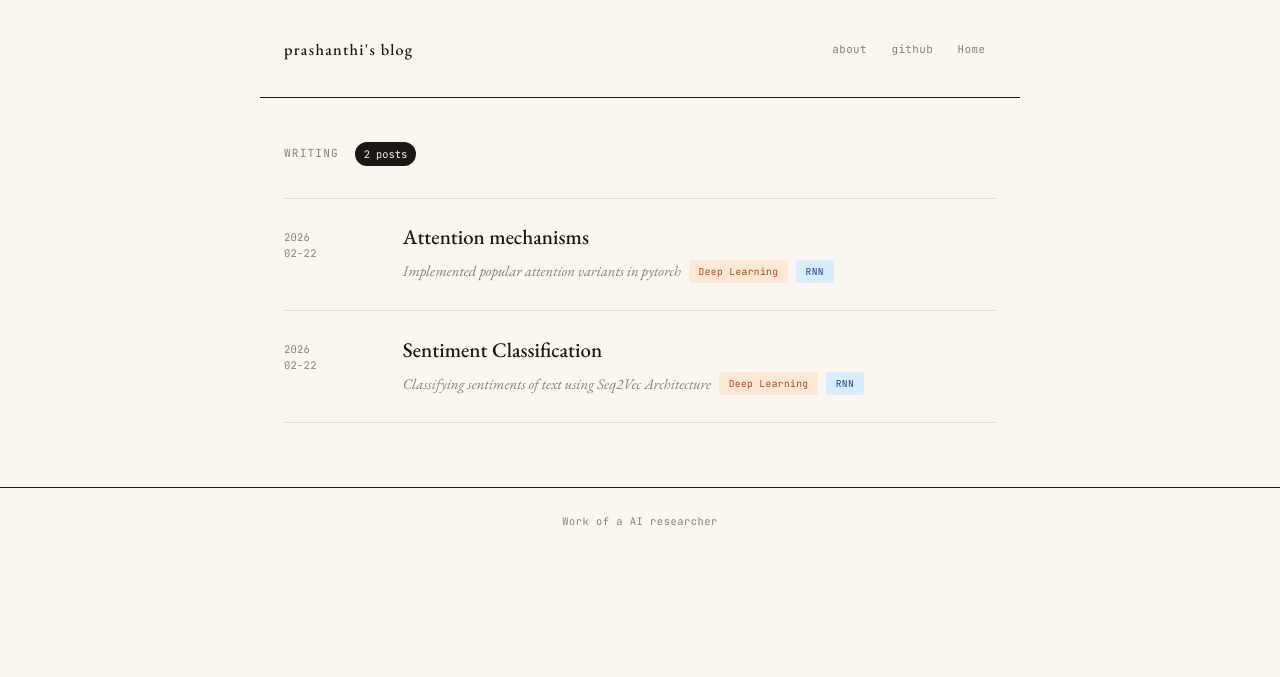
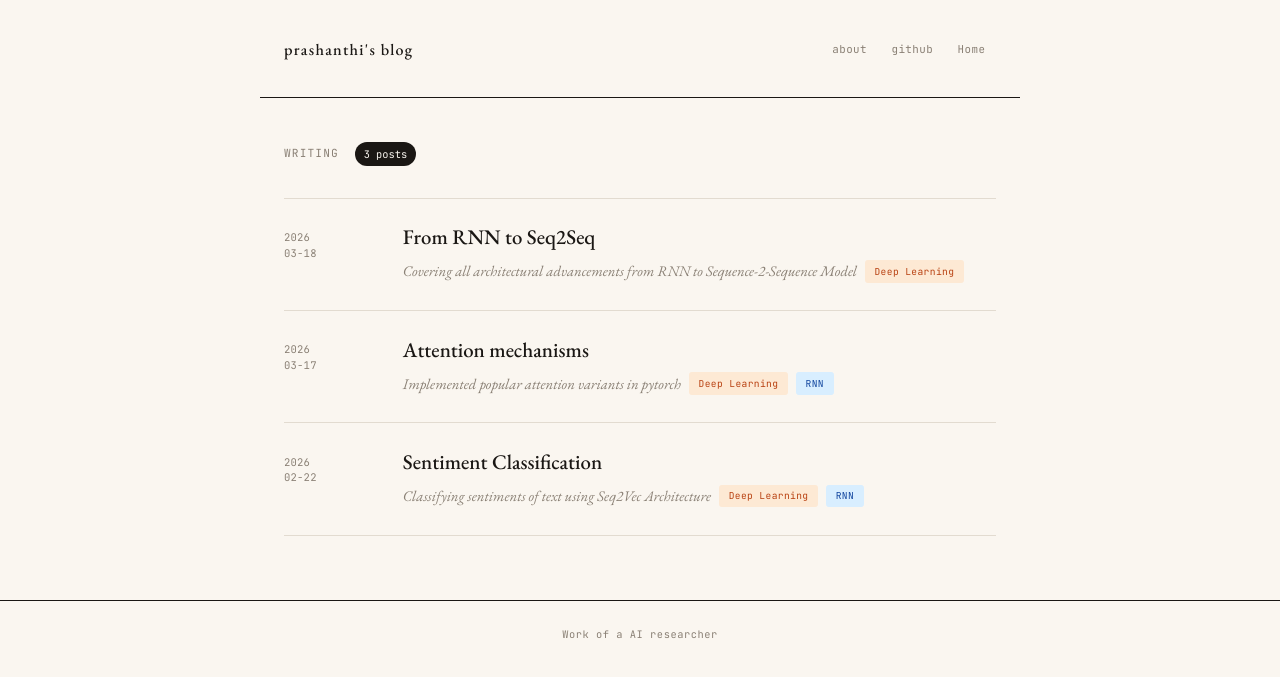
Before and after one commit to prxshxnti/prxshxnti.github.io, a Jekyll site: the page built from index.html, in a window 1280 px wide. Shown: the top 677 px of the page. Built offline with Jekyll 4.4.1, drawn with Linux system fonts in a browser that asks for light colours; some of the changed lines change nothing that is shown.

Commit message:
Created new blog on sequence to sequence architectures

````diff
--- a/_posts/2026-03-17-Attention-mechanisms.md
+++ b/_posts/2026-03-17-Attention-mechanisms.md
@@ -1,7 +1,7 @@
 ---
 layout: post
 title: "Attention mechanisms"
-date: 2026-02-22
+date: 2026-03-17
 excerpt: "Implemented popular attention variants in pytorch"
 tags:
   - name: Deep Learning
--- /dev/null
+++ b/_posts/2026-03-18-From-RNN-To-Seq2Seq.md
@@ -0,0 +1,357 @@
+---
+layout: post
+title: "From RNN to Seq2Seq"
+date: 2026-03-18
+excerpt: "Covering all architectural advancements from RNN to Sequence-2-Sequence Model"
+tags:
+  - name: Deep Learning
+    color: orange
+---
+
+Let us assume the core NLP problem we are facing right now is, we have sequences of data everywhere. We know how to process numeric data in deep learning, we know how to process image data in deep learning. What about textual data?
+Can a Fully connected network or a Convolutional Network understand sentences ?
+
+To understand more clearly, let's take a movie review, where we have to classify whether its negative feedback or positive feedback. We know that no movie reviews are expressed in numbers or image data.
+Movie reviews are textual content and such kind of information need to be processed in deep learning as well. There are lot of other tasks that has textual data, For example, Translation, Question and Answering, Text Summarization.
+
+## Why Can't we process textual data using Fully connected Network ?
+
+FC Network expects inputs in fixed size, we can't always give sentences in fixed number of words. That would kill the creativity in text. Positional order of the words is missed. Network can't capture temporal dependency, it doesn't have a time axis or a memory holding element.
+
+## Recurrent Neural Networks
+
+This concept was introduced to make the neuron remember previous words.
+
+<figure>
+  <img src="/images/rnn_equation.png" alt="RNN Equation">
+  <figcaption>RNN Equation</figcaption>
+</figure>
+
+Example sentence: The movie Materialists is a great movie.
+
+Each word in the sentence is considered as a timestep. For first timestep the neuron processes 'The' word, In the second timestep the neuron processes 'movie' word.
+At the 6th time step, the neuron processes 'great' word. Neuron creates a memory vector (h_t) using the past memory (h_t-1) and current input (x_t) at each timestep.
+
+At the 6th time step, the past memory vector contains a compressed information of words from all 5 timesteps and it process 'great' word as x_T and generates the updated memory vector.
+
+## Seq2Vec and Ses2Seq Architectures
+
+A sentence is a sequence and a word is a vector.
+1. For a task like sentiment classification of a movie review, the input is a sentence and output is a word (Negative/Positive). This architecture is called Sequence to Vector.
+It takes a review(Sequence) and gives out a sentiment(vector).
+2. For a task like translation from one language to another, the input is a sentence and the output is also a sentence. Example it takes a english sentence and gives out a german translated sentence , given that the task is german translation.
+This architecture is called Sequence to Sequence.
+
+For Seq2Vec architecture, refer to my blog on Sentiment classification. In the blog we will cover Seq2Seq architecture using a encoder-decoder system.
+The idea here is we have not used a complex NLP task like language translation, but a sequential task like Reverse a sequence to understand how the system's model temporal dependencies and understand long memory.
+In order to learn how these architectures(RNN -> LSTM -> GRU -> ATTENTION -> TRANSFORMER ), we have to use diagnostic experiments.
+Trying to learn/train/develop a neural network on natural language with noisy, complex dataset is like introducing more complexity than just learning
+In order to learn, it should involve controlled experiments, stimulated datasets created in the purpose to understand the mechanism
+
+Now questions are :
+
+Can this architecture store long-term information?
+
+Can it align positions across sequences?
+
+Can it generalize to longer inputs?
+
+Natural language datasets are messy: multiple valid outputs, grammar variations, noise, ambiguous alignments. So improvements in architecture become hard to measure.
+Algorithmic tasks are deterministic (clear correct answer), controlled difficulty (adjust sequence length [ train on <10 sequences, test on > 50 sequences. Rnn - 0%, lstm - 20%, attention - 50% and transformer-100%), interpretable ( We can clearly see the attention map)
+
+## 1. Vanilla RNN
+
+In our first architecture, we have used plain old RNN cell to build encoder and decoder. Lets talk about embeddings, we have words in sentence or a number in a list of numbers. Each unit is holding a meaning with respective of the task.
+We cannot pass raw words / raw number to the model, we add a trainable embedding layer, that learns a vector capturing the semantic meaning of a token.
+Encoder takes in this sequence of embedding vectors( every word in a sentence is turned to a vector, sentence is a sequence) and generates 2 kinds of results.
+A RNN cell gives outputs of neurons at each timesteps and final memory vector of last timestep. Remember output at a timestep is built using a memory vector at that timestep.
+
+In the encoder we take a sequence and give out a vector. In the decoder we take a vector and give out a sequence. As per the code the encoder takes the embedding vectors and results the final hidden state.
+This final hiddens state is used in decoder to generate a sequence of outputs. Finally, the output layer assigns probability for each token in vocabulary based on previous computations.
+
+
+```python
+class ReverseTaskV0(nn.Module):
+    """
+    This Architecture involves the usage of a Encoder - Decoder system connected by a context vector
+    The encoder/decoder architecture is build using a vanilla RNN
+    """
+    def __init__(self):
+        super().__init__()
+        self.enc_embeddings = nn.Embedding(VOCAB_SIZE, EMBEDDING_DIM)
+        self.encoder = nn.RNN(input_size=EMBEDDING_DIM, hidden_size=HIDDEN_SIZE, batch_first=True)
+
+        self.dec_embeddings = nn.Embedding(VOCAB_SIZE, EMBEDDING_DIM)
+        self.decoder = nn.RNN(input_size=EMBEDDING_DIM, hidden_size=HIDDEN_SIZE, batch_first=True)
+        self.output_layer = nn.Linear(in_features=HIDDEN_SIZE, out_features=VOCAB_SIZE)
+
+    def forward(self, enc_inputs, dec_inputs):
+        """
+        :param enc_inputs: (B, S) -> 32, 10
+        :param dec_inputs: (B, S) -> 32, 10
+        :return: logits -> (B, S, Vocab_size) -> 32, 10, 20
+        """
+        enc_emb = self.enc_embeddings(enc_inputs) #(B, S, emb_dim) -> 32, 10, 32
+        enc_out, enc_hidden = self.encoder(enc_emb) #(B, S, H), (L, B, H) -> (32, 10, 16), (1, 32, 16)
+
+        dec_emb = self.dec_embeddings(dec_inputs)#(B, S, emb_dim) -> 32, 10, 32
+        dec_out, dec_hidden = self.decoder(dec_emb, enc_hidden) #(B, S, H), (L, B, H) -> (32, 10, 16), (1, 32, 16)
+        logits = self.output_layer(dec_out) #B, S, V -> 32, 10, 20
+        return logits
+```
+
+Problem we face with this architecture is vanishing gradient problem. Long sentences cause the model to forget earlier words.
+"The movie that I watched yesterday with my friend was amazing" . The word "movie" might influence "amazing", but RNN forgets it.
+
+## 2. LSTM (Long Short-Term Memory)
+
+Vanilla RNNs struggle with long sentences. They tend to forget earlier words due to the **vanishing gradient problem**. LSTM solves this by introducing **gates**.
+
+### The Three Gates
+
+- Forget Gate → decides what to erase
+- Input Gate → decides what to store
+- Output Gate → decides what to expose
+
+### Intuition
+
+Think of LSTM as a smart notebook:
+- It erases irrelevant information
+- It writes down important information
+- It reads selectively when needed
+
+This allows the model to remember important words even after many timesteps.
+
+```python
+
+class ReverseTaskV1(nn.Module):
+    """
+    This Architecture uses LSTM cell
+    """
+    def __init__(self):
+        super().__init__()
+        self.enc_embeddings = nn.Embedding(VOCAB_SIZE, EMBEDDING_DIM)
+        self.encoder = nn.LSTM(input_size=EMBEDDING_DIM, hidden_size=HIDDEN_SIZE, batch_first=True)
+        self.dec_embeddings = nn.Embedding(VOCAB_SIZE, EMBEDDING_DIM)
+        self.decoder = nn.LSTM(input_size=EMBEDDING_DIM, hidden_size=HIDDEN_SIZE, batch_first=True)
+        self.output_layer = nn.Linear(in_features=HIDDEN_SIZE, out_features=VOCAB_SIZE)
+
+    def forward(self, enc_inputs, dec_inputs):
+        enc_emb = self.enc_embeddings(enc_inputs)
+        enc_out, (enc_hidden, enc_cell) = self.encoder(enc_emb)
+        dec_emb = self.dec_embeddings(dec_inputs)
+        dec_out, (dec_hidden, dec_cell) = self.decoder(dec_emb, (enc_hidden, enc_cell))
+        logits = self.output_layer(dec_out)
+        return logits
+
+```
+## 3. GRU (Gated Recurrent Unit)
+
+LSTM solved the long-term memory problem in RNNs, but it introduced a more complex architecture with multiple gates.
+
+GRU was proposed as a simpler alternative.
+
+Instead of three gates (like in LSTM), GRU uses only two:
+- Update gate → decides how much past information to keep
+- Reset gate → decides how much past information to forget
+
+### Intuition
+
+If LSTM is a smart notebook with multiple control switches,
+GRU is a more streamlined version — fewer controls, but still effective.
+
+It combines the memory and hidden state into a single representation, making it:
+- simpler
+- faster to train
+- often comparable in performance to LSTM
+
+Because of this, GRUs are widely used when we want a balance between performance and efficiency.
+
+```python
+
+class ReverseTaskV2(nn.Module):
+    """
+    This Architecture uses GRU cell
+    """
+    def __init__(self):
+        super().__init__()
+        self.enc_embeddings = nn.Embedding(VOCAB_SIZE, EMBEDDING_DIM)
+        self.encoder = nn.GRU(input_size=EMBEDDING_DIM, hidden_size=HIDDEN_SIZE, batch_first=True)
+        self.dec_embeddings = nn.Embedding(VOCAB_SIZE, EMBEDDING_DIM)
+        self.decoder = nn.GRU(input_size=EMBEDDING_DIM, hidden_size=HIDDEN_SIZE, batch_first=True)
+        self.output_layer = nn.Linear(in_features=HIDDEN_SIZE, out_features=VOCAB_SIZE)
+
+    def forward(self, enc_inputs, dec_inputs):
+        enc_emb = self.enc_embeddings(enc_inputs)
+        enc_out, enc_hidden = self.encoder(enc_emb)
+        dec_emb = self.dec_embeddings(dec_inputs)
+        dec_out, dec_hidden = self.decoder(dec_emb, enc_hidden)
+        logits = self.output_layer(dec_out)
+        return logits
+
+```
+## 4. Bidirectional GRU Encoder–Decoder
+
+So far, we have seen that RNNs (and even LSTMs/GRUs) process a sentence **from left to right**. But language is not always understood in one direction.
+For example: "I went to the bank to withdraw money" / "I sat near the river bank"
+The meaning of the word *"bank"* depends not just on the past words, but also on the words that come after it.
+
+### Bidirectional Encoder
+
+To solve this, we use a **bidirectional GRU encoder**.
+It reads the sentence in two directions:
+- Forward (left → right)
+- Backward (right → left)
+
+This gives us two hidden states: One capturing past context, One capturing future context. We combine these two to form a richer **context vector**.
+
+### Connecting Encoder to Decoder
+
+In this architecture:
+- The encoder produces two final hidden states (forward + backward)
+- We concatenate them to form a single context vector
+- This context vector is used to initialize the decoder
+Since the encoder is bidirectional, its output size doubles (2 × hidden size),so the decoder is designed to match this dimension.
+
+### Intuition
+
+Instead of understanding a sentence only from the past, the model now understands each word using **both past and future context**, leading to better sequence representations. Additionally, we would never have bidirectional encoders, because we always generate text from left to right
+
+```python
+class ReverseTaskV3(nn.Module):
+    """
+    This architecture involves the use of bidirectional encoders using GRU cell
+    """
+    def __init__(self):
+        super().__init__()
+        self.enc_embeddings = nn.Embedding(VOCAB_SIZE, EMBEDDING_DIM)
+        self.encoder = nn.GRU(input_size=EMBEDDING_DIM, hidden_size=HIDDEN_SIZE, batch_first=True, bidirectional=True)
+        self.dec_embeddings = nn.Embedding(VOCAB_SIZE, EMBEDDING_DIM)
+        self.decoder = nn.GRU(input_size=EMBEDDING_DIM, hidden_size=2*HIDDEN_SIZE, batch_first=True)
+        self.output_layer = nn.Linear(2*HIDDEN_SIZE, VOCAB_SIZE)
+
+    def forward(self, enc_inputs, dec_inputs):
+        #(B, S) and (B, S)
+        enc_emb = self.enc_embeddings(enc_inputs) #B, S, E
+        enc_outputs, enc_hidden  = self.encoder(enc_emb) #(B, S, 2*H), (2, B, H)
+
+        contex_vector = torch.cat([enc_hidden[0], enc_hidden[1]], dim=1) # (B, H ) + (B, H) along 1 = (B, 2*H)
+        contex_vector = contex_vector.unsqueeze(0) #1, B, 2*H
+
+        dec_emb = self.dec_embeddings(dec_inputs) #B, S, E
+        dec_outputs, dec_hidden = self.decoder(dec_emb, contex_vector) #(B, S, 2*H), (1, B, 2*H)
+        logits = self.output_layer(dec_outputs) #B, S, 2*H -> B, S, Vocabsize
+        return logits
+```
+## 5. Bidirectional GRU with Bridge Layer
+
+In the previous architecture, we used a bidirectional encoder and directly passed its concatenated hidden states (2 × hidden size) to the decoder. However, this creates a mismatch:
+- Encoder produces a **larger representation (2H)**
+- Decoder expects a **smaller hidden size (H)**
+
+### Bridge Layer
+
+To solve this, we introduce a **bridge layer**. The bridge is a simple linear transformation:
+- It takes the concatenated encoder states (2H)
+- Compresses them into a smaller vector (H)
+
+### Why is this useful?
+Instead of forcing the decoder to adapt to a larger hidden size, we **adapt the encoder output to match the decoder**.
+
+### Intuition
+Think of the bidirectional encoder as producing a **rich but large summary** of the sentence. The bridge layer acts like a **translator or compressor**, converting that rich representation into a form the decoder can efficiently use.
+
+```python
+
+class ReverseTaskV4(nn.Module):
+    """
+    This architecture involves the use of bidirectional encoders using GRU cell and bridge layer
+    """
+    def __init__(self):
+        super().__init__()
+        self.enc_embeddings = nn.Embedding(VOCAB_SIZE, EMBEDDING_DIM)
+        self.encoder = nn.GRU(input_size=EMBEDDING_DIM, hidden_size=HIDDEN_SIZE, batch_first=True, bidirectional=True)
+        self.bridge = nn.Linear(2*HIDDEN_SIZE, HIDDEN_SIZE)
+        self.dec_embeddings = nn.Embedding(VOCAB_SIZE, EMBEDDING_DIM)
+        self.decoder = nn.GRU(input_size=EMBEDDING_DIM, hidden_size=HIDDEN_SIZE, batch_first=True)
+        self.output_layer = nn.Linear(HIDDEN_SIZE, VOCAB_SIZE)
+
+    def forward(self, enc_inputs, dec_inputs):
+        #(B, S) and (B, S)
+        enc_emb = self.enc_embeddings(enc_inputs) #B, S, E
+        enc_outputs, enc_hidden  = self.encoder(enc_emb) #(B, S, 2*H), (2, B, H)
+
+        contex_vector = torch.cat([enc_hidden[0], enc_hidden[1]], dim=1) # (B, H ) + (B, H) along 1 = (B, 2*H)
+        contex_vector = self.bridge(contex_vector) #B, H
+        contex_vector = contex_vector.unsqueeze(0) #1, B, H
+
+        dec_emb = self.dec_embeddings(dec_inputs) #B, S, E
+        dec_outputs, dec_hidden = self.decoder(dec_emb, contex_vector) #(B, S, H), (1, B, H)
+        logits = self.output_layer(dec_outputs) #B, S, H -> B, S, Vocab size
+        return logits
+
+```
+
+## 6. Deep Bidirectional GRU (Stacked RNN Layers)
+
+So far, we improved our model by:
+- Adding bidirectionality → better context
+- Adding a bridge layer → better compatibility
+
+Now, we take it one step further: **depth**.
+
+### Why Deep RNNs?
+
+A single RNN layer learns a representation of the sequence, but it may not capture all levels of abstraction.
+By stacking multiple RNN layers:
+- Lower layers capture simple patterns (local dependencies)
+- Higher layers capture more complex patterns (long-range relationships)
+
+The encoder now has **3 stacked GRU layers**. Since it is bidirectional, we get: 3 layers × 2 directions = **6 hidden states**
+Each layer produces its own hidden states,but not all are equally useful for decoding. We take only the **top-most layer's forward and backward states**:
+These contain the most refined representation. We then Concatenate them → (2H) and Pass through the bridge → (H)
+
+The decoder is also **3 layers deep**, so it expects an initial hidden state for each layer. To handle this: We duplicate the context vector across all decoder layers
+
+### Intuition
+
+Think of this as a **hierarchical understanding of the sentence**, where the First layer captures basic word relationships, Second layer captures phrase-level understanding, Third layer captures full sentence meaning.
+
+```python
+
+class ReverseTaskV5(nn.Module):
+    """
+    This architecture involves the use of bidirectional encoders using GRU cell and bridge layer and increased layers
+    DEEP RNN
+    """
+    def __init__(self):
+        super().__init__()
+        self.enc_embeddings = nn.Embedding(VOCAB_SIZE, EMBEDDING_DIM)
+        self.encoder = nn.GRU(input_size=EMBEDDING_DIM, hidden_size=HIDDEN_SIZE, batch_first=True,
+                              bidirectional=True, num_layers=3)
+        self.bridge = nn.Linear(2*HIDDEN_SIZE, HIDDEN_SIZE)
+        self.dec_embeddings = nn.Embedding(VOCAB_SIZE, EMBEDDING_DIM)
+        self.decoder = nn.GRU(input_size=EMBEDDING_DIM, hidden_size=HIDDEN_SIZE, batch_first=True, num_layers=3)
+        self.output_layer = nn.Linear(HIDDEN_SIZE, VOCAB_SIZE)
+
+    def forward(self, enc_inputs, dec_inputs):
+        #(B, S) and (B, S)
+        enc_emb = self.enc_embeddings(enc_inputs) #B, S, E
+        #for bidirectional GRU with one layer : 2 directions, bidirectional GRU with 3 layers - 6 directions ( num layers * num directions)
+        enc_outputs, enc_hidden  = self.encoder(enc_emb) #(B, S, 2*H), (6, B, H)
+
+        #Pick only the recent layers forward and backward states ( 4, 5 )
+        contex_vector = torch.cat([enc_hidden[-2], enc_hidden[-1]], dim=1) # (B, H ) + (B, H) along 1 = (B, 2*H)
+        contex_vector = self.bridge(contex_vector) #B, H
+        contex_vector = contex_vector.unsqueeze(0) #1, B, H
+
+        #Decoder architecture is 3 layers so expects contex vector of 3, B, H
+        contex_vector = contex_vector.repeat(3, 1, 1) #duplicate a tensor along a dimension - here only repeat 3 times along first dimension
+
+        dec_emb = self.dec_embeddings(dec_inputs) #B, S, E
+        dec_outputs, dec_hidden = self.decoder(dec_emb, contex_vector) #(B, S, H), (1, B, H)
+        logits = self.output_layer(dec_outputs) #B, S, H -> B, S, Vocab size
+        return logits
+
+```
+That's it guys!! Thanks for reading.
````
Also changed, not shown: images/rnn_equation.png (added).
